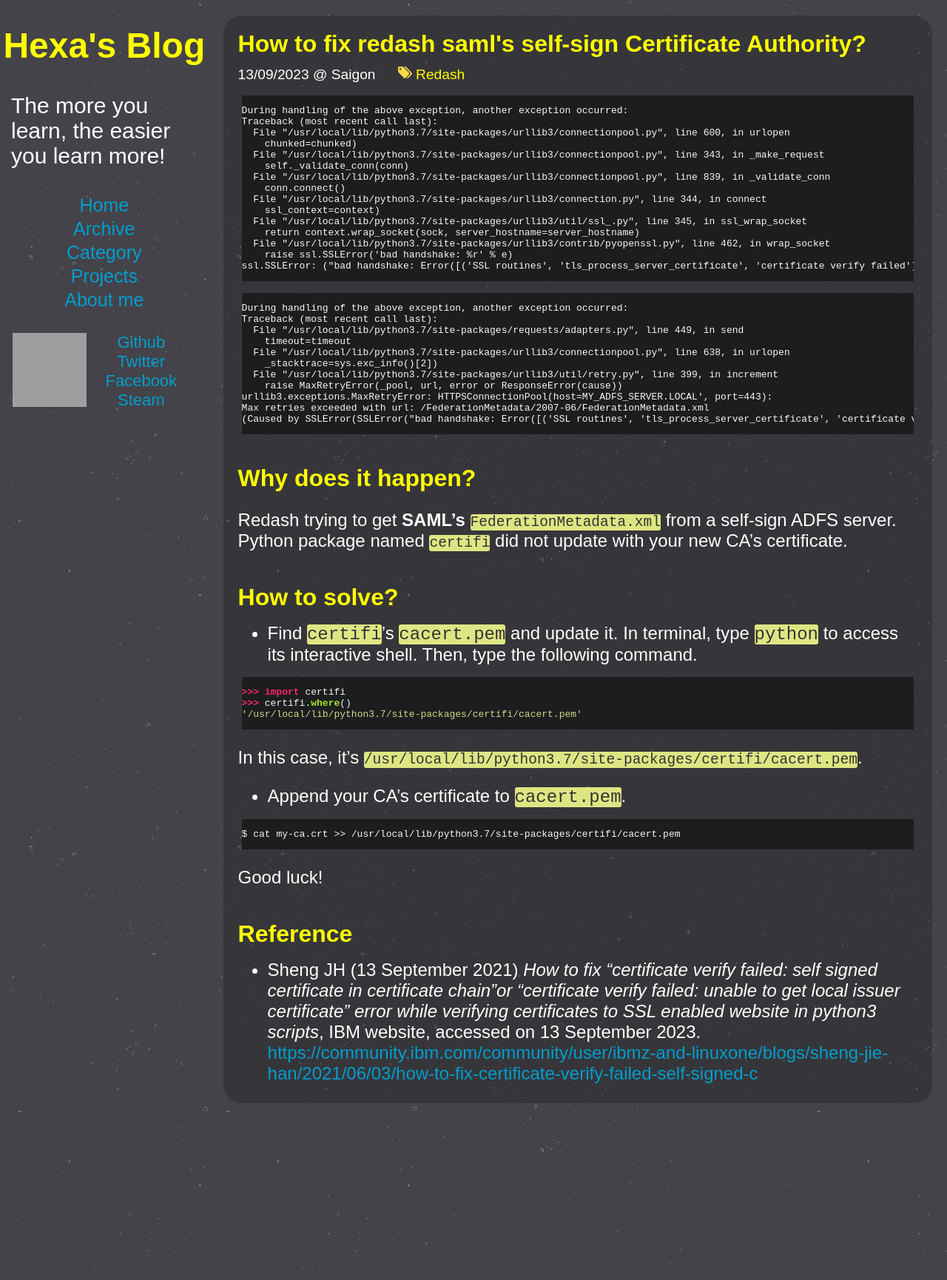
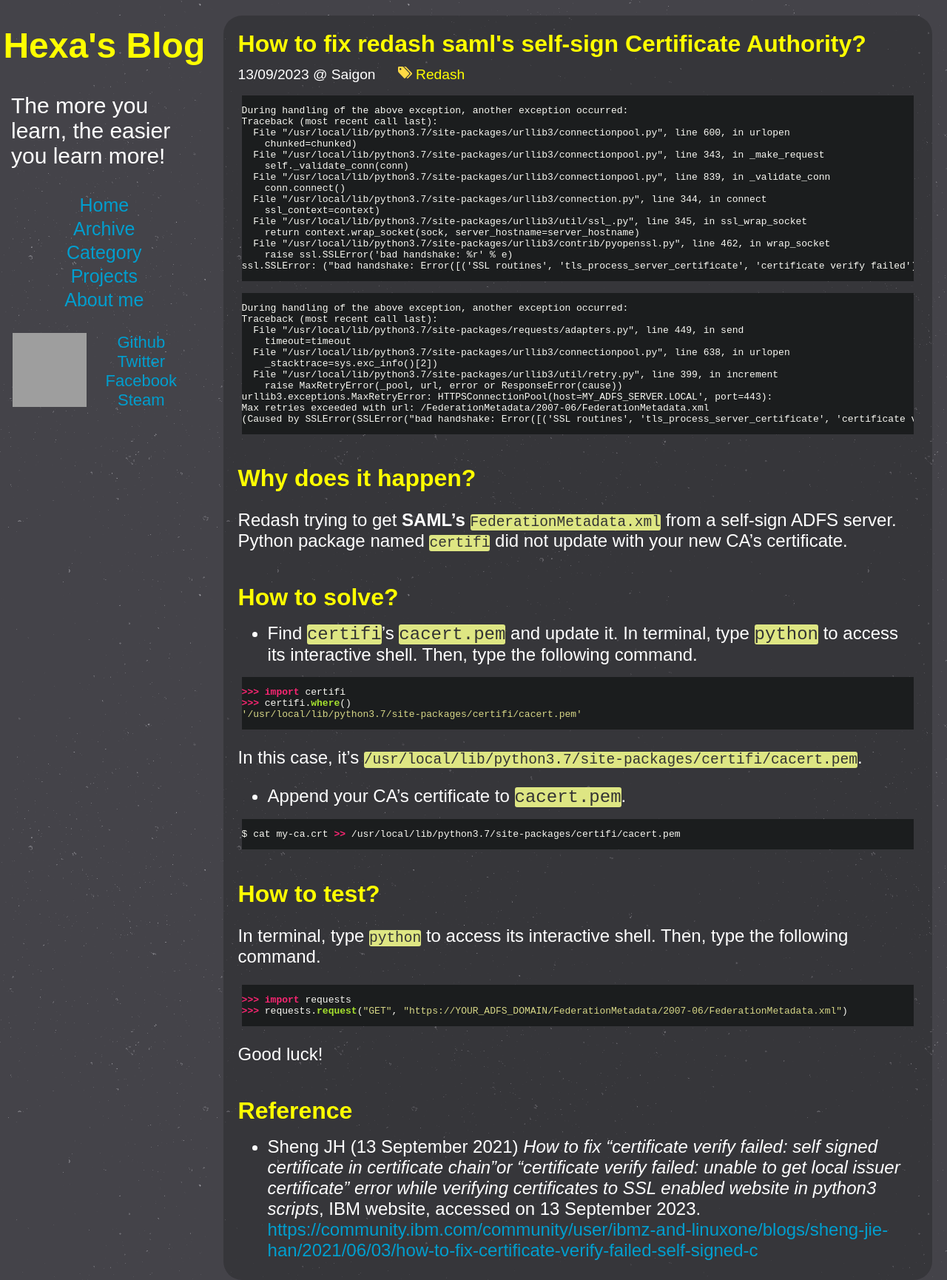
Before and after one commit to nguyenvinhlinh/nguyenvinhlinh.github.io, a Jekyll site: the page built from _posts/2023-09-11-How-to-fix-redash-saml's-self-sign-Certificate-Authority.md, in a window 1280 px wide. Shown: the whole page at 74% size. Built offline with Jekyll 4.4.1, drawn with Linux system fonts in a browser that asks for light colours; comment, search, counter and statistics services are not loaded; grey boxes are pictures that could not be loaded.

Commit message:
add how to test section.

```diff
--- a/_posts/2023-09-11-How-to-fix-redash-saml's-self-sign-Certificate-Authority.md
+++ b/_posts/2023-09-11-How-to-fix-redash-saml's-self-sign-Certificate-Authority.md
@@ -64,8 +64,15 @@ In this case, it's `/usr/local/lib/python3.7/site-packages/certifi/cacert.pem`.
 
 - Append your CA's certificate to `cacert.pem`.
 
-{% highlight she %}
+{% highlight sh %}
 $ cat my-ca.crt >> /usr/local/lib/python3.7/site-packages/certifi/cacert.pem
+{% endhighlight %}
+
+# How to test?
+In terminal, type `python` to access its interactive shell. Then, type the following command.
+{% highlight python %}
+>>> import requests
+>>> requests.request("GET", "https://YOUR_ADFS_DOMAIN/FederationMetadata/2007-06/FederationMetadata.xml")
 {% endhighlight %}
 
 Good luck!
```
